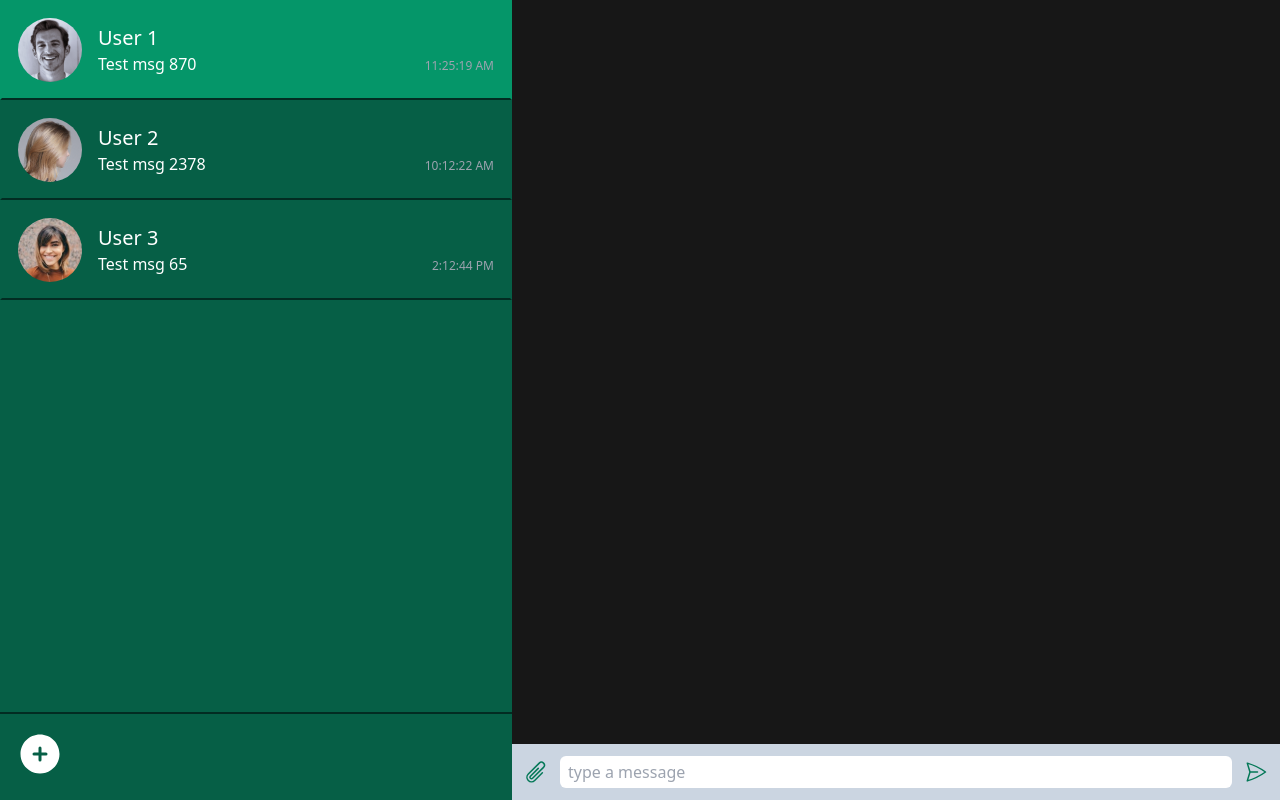
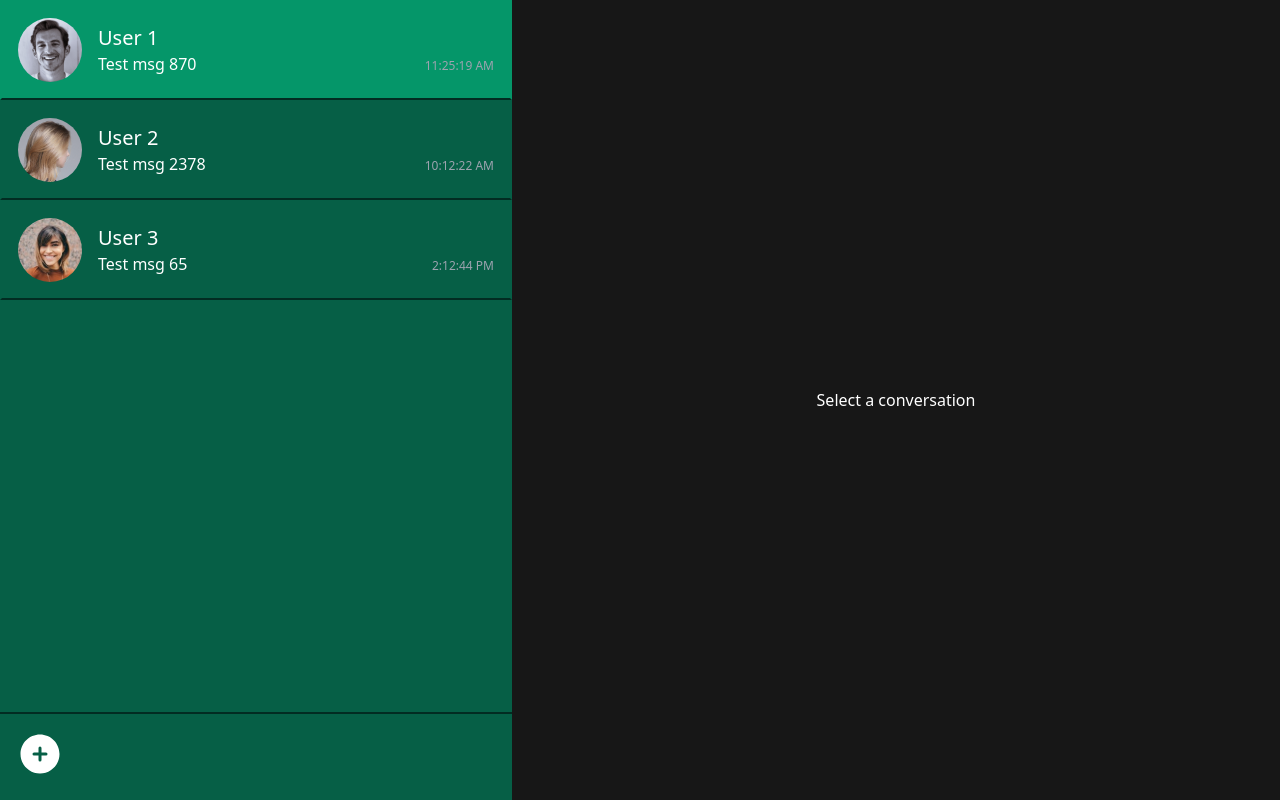
Before and after one commit to szymonkwak/chat-broadcast-api, a React (Vite) app: page / in a window 1280 px wide. Built offline with nearby package versions, Linux system fonts and the light colour scheme.

Commit message:
chat new window

```diff
--- a/package.json
+++ b/package.json
@@ -12,7 +12,8 @@
     "@reduxjs/toolkit": "^1.9.5",
     "date-fns": "^2.30.0",
     "react": "^18.2.0",
-    "react-dom": "^18.2.0"
+    "react-dom": "^18.2.0",
+    "react-new-window": "^1.0.1"
   },
   "devDependencies": {
     "@types/react": "^18.2.15",
--- a/src/App.tsx
+++ b/src/App.tsx
@@ -1,13 +1,35 @@
 import { useState } from 'react';
-import { ChatSidebar, ChatWindow } from './components';
+import { ChatNoConversation, ChatSidebar, ChatWindow, OpenChatWindowIcon } from './components';
+import ChatNewWindow from './components/ChatNewWindow';
 
 function App() {
-  const [activeConversation, setActiveCoversation] = useState<string | null>(null);
+  const [activeConvId, setActiveCovId] = useState<string | null>(null);
+  const [openedChatWindows, setOpenedChatWindows] = useState<string[]>([]);
+
+  const handleOpenChatWindow = (convId: string) => {
+    setOpenedChatWindows((prev) => prev.concat(convId));
+  };
+
+  const handleCloseChatWindow = (convId: string) => {
+    const updatedChats = openedChatWindows.filter((chat) => chat !== convId);
+    setOpenedChatWindows(updatedChats);
+  };
 
   return (
-    <div className='flex'>
-      <ChatSidebar setActiveCoversation={setActiveCoversation} />
-      <ChatWindow activeConversation={activeConversation} />
+    <div className="flex">
+      <ChatSidebar setActiveCoversation={setActiveCovId} />
+      {activeConvId ? (
+        <>
+          <ChatWindow activeConversation={activeConvId} />
+          <OpenChatWindowIcon onClick={() => handleOpenChatWindow(activeConvId)} />
+        </>
+      ) : (
+        <ChatNoConversation />
+      )}
+
+      {openedChatWindows.map((convId) => (
+        <ChatNewWindow convId={convId} handleCloseChatWindow={handleCloseChatWindow} />
+      ))}
     </div>
   );
 }
--- /dev/null
+++ b/src/components/ChatNewWindow.tsx
@@ -0,0 +1,27 @@
+import NewWindow from 'react-new-window';
+import { ChatWindow } from '.';
+import { mockUsers } from '../mocks';
+
+interface ChatNewWindowProps {
+  convId: string;
+  handleCloseChatWindow: (convId: string) => void;
+}
+
+const ChatNewWindow = (props: ChatNewWindowProps) => {
+  const { convId, handleCloseChatWindow } = props;
+
+  return (
+    <NewWindow
+      key={convId}
+      title={`Chat with ${mockUsers.find((user) => user.id === convId)?.name}`}
+      features={{ width: 400, height: 600 }}
+      onUnload={() => handleCloseChatWindow(convId)}
+    >
+      <div className="flex bg-neutral-900 h-full">
+        <ChatWindow activeConversation={convId} />
+      </div>
+    </NewWindow>
+  );
+};
+
+export default ChatNewWindow;
--- /dev/null
+++ b/src/components/ChatNoConversation.tsx
@@ -0,0 +1,8 @@
+
+const ChatNoConversation = () => {
+  return (
+    <div className='flex-1 flex items-center justify-center'>Select a conversation</div>
+  )
+}
+
+export default ChatNoConversation
--- a/src/components/ChatWindow.tsx
+++ b/src/components/ChatWindow.tsx
@@ -43,7 +43,7 @@ const ChatWindow = (props: ChatWindowProps) => {
           </svg>
         </button>
 
-        <input type="text" placeholder='type a message' className="p-2 grow rounded-md text-black focus-visible:border-none" />
+        <input type="text" placeholder='type a message' className="p-2 grow rounded-md text-black" />
 
         <button>
           <svg
--- /dev/null
+++ b/src/components/OpenChatWindowIcon.tsx
@@ -0,0 +1,33 @@
+interface OpenChatWindowIconProps {
+  onClick: () => void;
+}
+
+const OpenChatWindowIcon = (props: OpenChatWindowIconProps) => {
+  const { onClick } = props;
+
+  return (
+    <div className="group absolute right-4 top-4">
+      <button className="hover:brightness-90 active:scale-90" onClick={onClick}>
+        <svg
+          xmlns="http://www.w3.org/2000/svg"
+          fill="none"
+          viewBox="0 0 24 24"
+          strokeWidth={1.5}
+          stroke="currentColor"
+          className="w-6 h-6"
+        >
+          <path
+            strokeLinecap="round"
+            strokeLinejoin="round"
+            d="M13.5 6H5.25A2.25 2.25 0 003 8.25v10.5A2.25 2.25 0 005.25 21h10.5A2.25 2.25 0 0018 18.75V10.5m-10.5 6L21 3m0 0h-5.25M21 3v5.25"
+          />
+        </svg>
+      </button>
+      <span className="pointer-events-none absolute -bottom-7 right-0 w-max opacity-0 transition-opacity group-hover:opacity-100">
+        Open chat in new window
+      </span>
+    </div>
+  );
+};
+
+export default OpenChatWindowIcon;
--- a/src/components/index.ts
+++ b/src/components/index.ts
@@ -1,2 +1,4 @@
 export { default as ChatSidebar } from './ChatSidebar';
 export { default as ChatWindow } from './ChatWindow';
+export { default as ChatNoConversation } from './ChatNoConversation';
+export { default as OpenChatWindowIcon } from './OpenChatWindowIcon';
```
Also changed, not shown: 1 other file (tests, documents, lock files or other folders).
